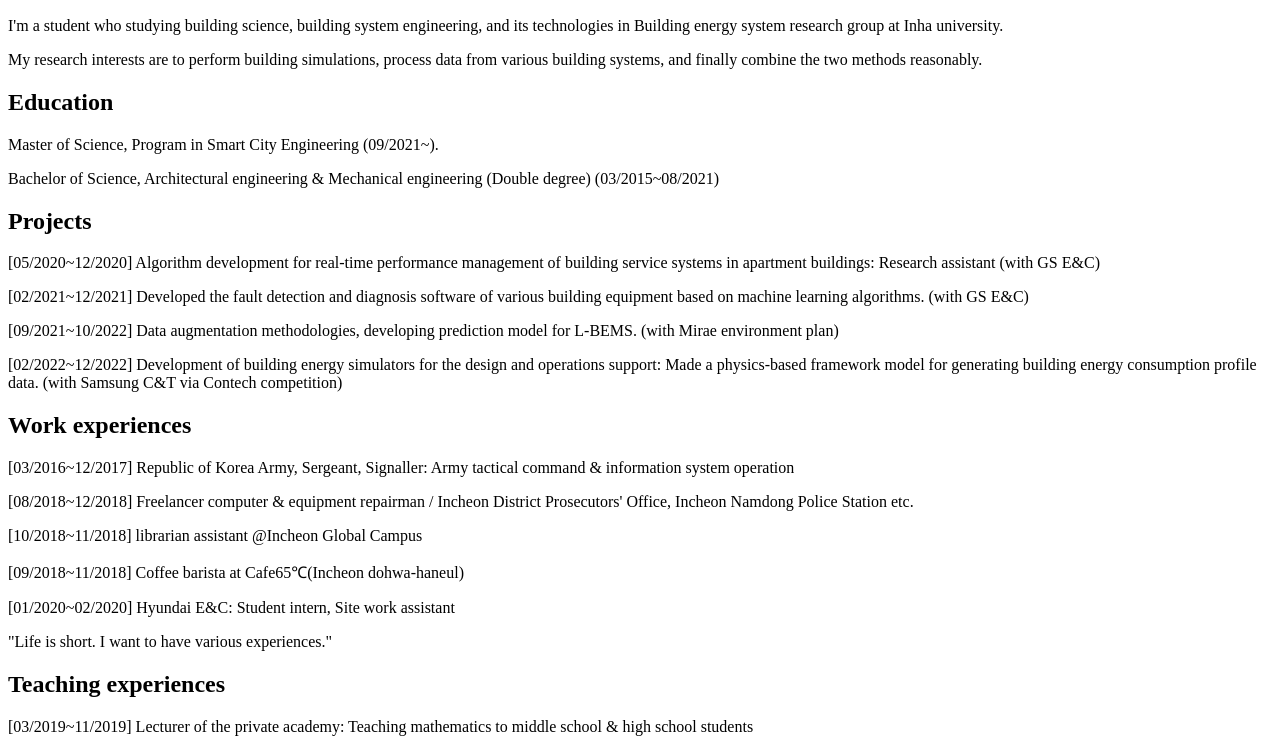
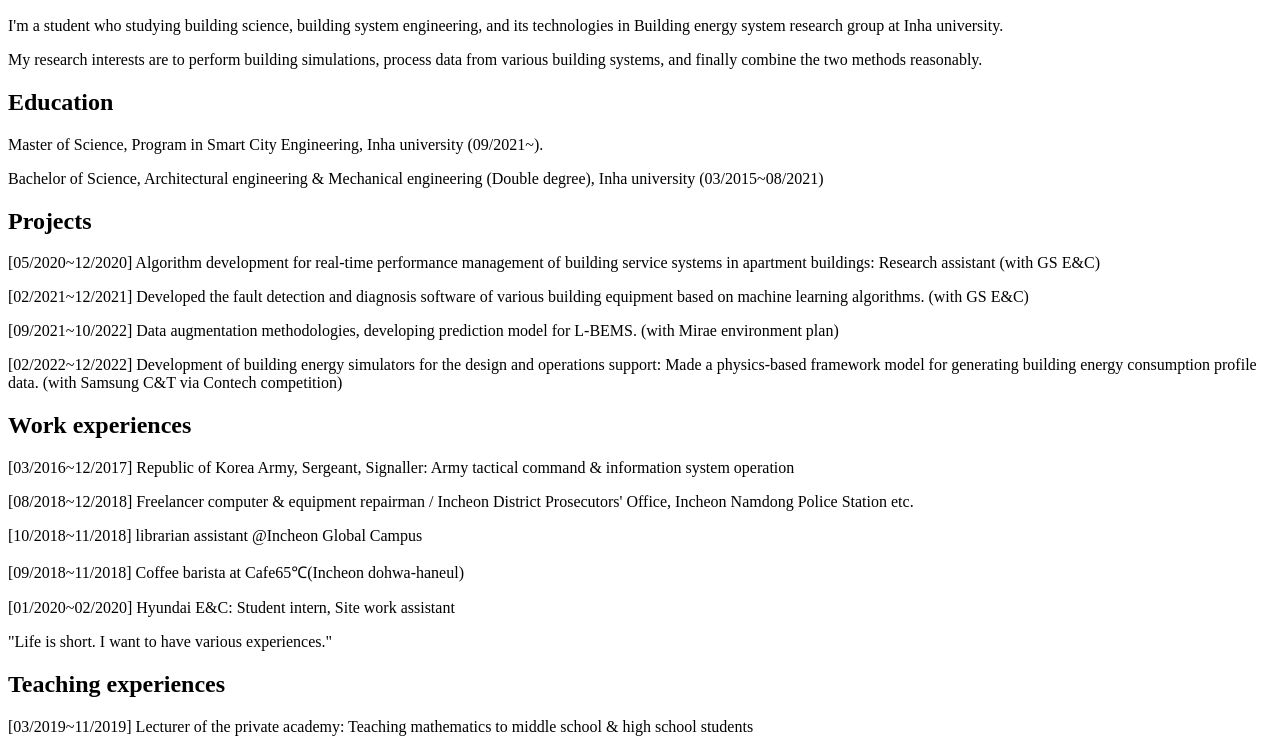
Before and after one commit to KyoungCheolOh/KyoungCheolOh.github.io, a plain HTML site: page index.html in a window 1280 px wide. Shown: the part 50-799 px from the top of the page. Drawn offline with Linux system fonts and the light colour scheme.

Commit message:
Update index.html

```diff
--- a/index.html
+++ b/index.html
@@ -11,8 +11,8 @@
 				<p>
 
 				<h2>Education</h2>
-				<p>Master of Science, Program in Smart City Engineering (09/2021~).</p>
-				<p>Bachelor of Science, Architectural engineering & Mechanical engineering (Double degree) (03/2015~08/2021)</p>
+				<p>Master of Science, Program in Smart City Engineering, Inha university (09/2021~).</p>
+				<p>Bachelor of Science, Architectural engineering & Mechanical engineering (Double degree), Inha university (03/2015~08/2021)</p>
 
 				<h2> Projects</h2>
 				<p>[05/2020~12/2020] Algorithm development for real-time performance management of building service systems in apartment buildings: Research assistant (with GS E&C) </p>
```
